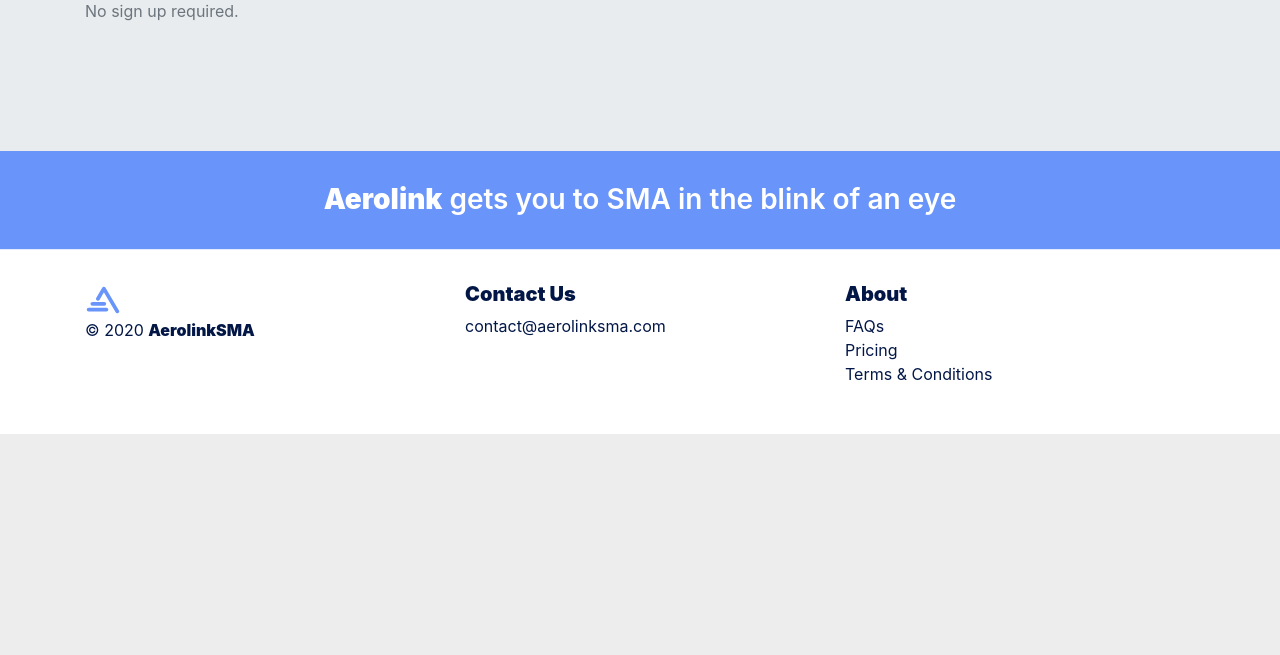
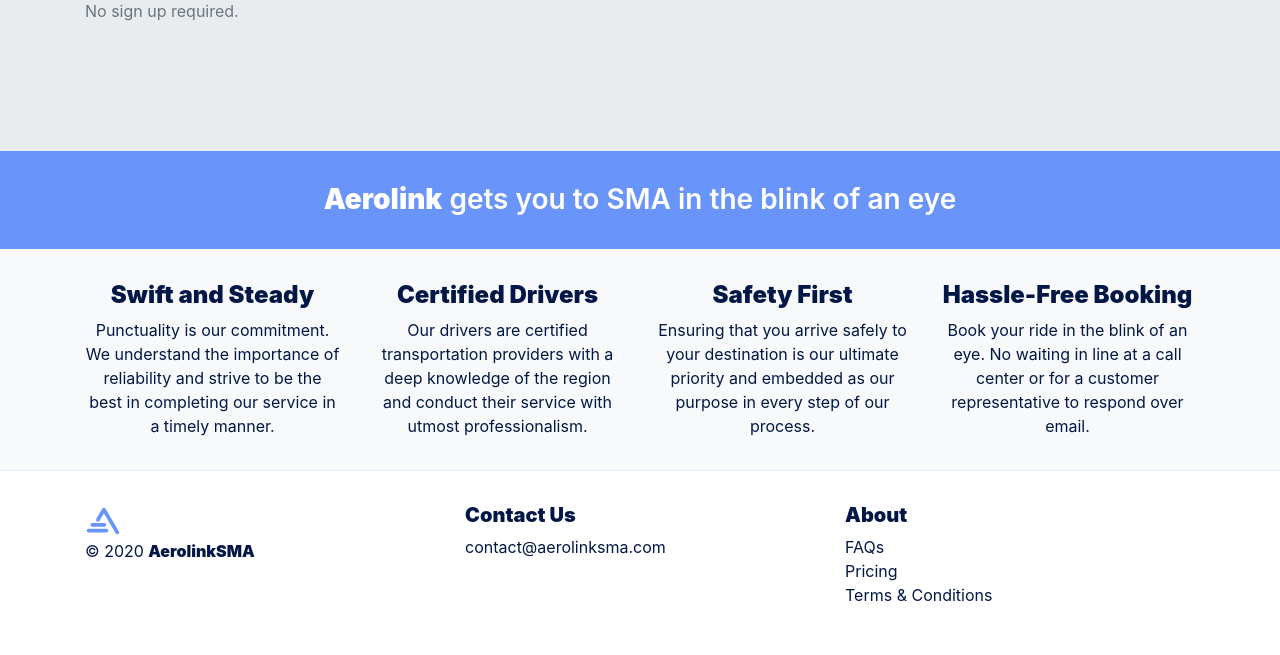
Before and after one commit to AerolinkSMA/aerolinksma, a Django app: template aerolinksma/templates/index.html in a window 1280 px wide. Shown: the part 475-1130 px from the top of the page. Before the commit the page ends 909 px from the top, so only its background shows below. Run offline with Django 3.2, Linux system fonts and the light colour scheme; the template is opened without the code that fills it, so the values that code supplies are empty; style sheets or scripts are compiled from the project's sources; some libraries are stand-ins or nearby versions.

Commit message:
Add features section in landing page

```diff
--- a/aerolinksma/assets/scss/_landing.scss
+++ b/aerolinksma/assets/scss/_landing.scss
@@ -35,3 +35,11 @@
         }
     }
 }
+
+#features {
+    .feature {
+        text-align: center;
+        padding-top: 2rem;
+        padding-bottom: 2rem;
+    }
+}
--- a/aerolinksma/templates/index.html
+++ b/aerolinksma/templates/index.html
@@ -40,4 +40,63 @@
             </div>
         </div>
     </section>
+
+    <section id="features">
+        <div class="container">
+            <div class="row">
+                <div class="col-md-3">
+                    <div class="feature">
+                        <h4 class="mb-2">
+                            Swift and Steady
+                        </h4>
+                        <p class="mb-0">
+                            Punctuality is our commitment. We
+                            understand the importance of reliability
+                            and strive to be the best in completing
+                            our service in a timely manner.
+                        </p>
+                    </div>
+                </div>
+                <div class="col-md-3">
+                    <div class="feature">
+                        <h4 class="mb-2">
+                            Certified Drivers
+                        </h4>
+                        <p class="mb-0">
+                            Our drivers are certified transportation
+                            providers with a deep knowledge of the
+                            region and conduct their service with
+                            utmost professionalism.
+                        </p>
+                    </div>
+                </div>
+                <div class="col-md-3">
+                    <div class="feature">
+                        <h4 class="mb-2">
+                            Safety First
+                        </h4>
+                        <p class="mb-0">
+                            Ensuring that you arrive safely to your
+                            destination is our ultimate priority and
+                            embedded as our purpose in every step of
+                            our process.
+                        </p>
+                    </div>
+                </div>
+                <div class="col-md-3">
+                    <div class="feature">
+                        <h4 class="mb-2">
+                            Hassle-Free Booking
+                        </h4>
+                        <p class="mb-0">
+                            Book your ride in the blink of an eye. No
+                            waiting in line at a call center or for a
+                            customer representative to respond over
+                            email.
+                        </p>
+                    </div>
+                </div>
+            </div>
+        </div>
+    </section>
 {% endblock %}
```
